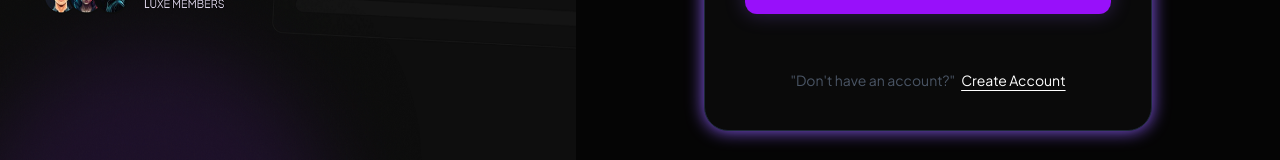
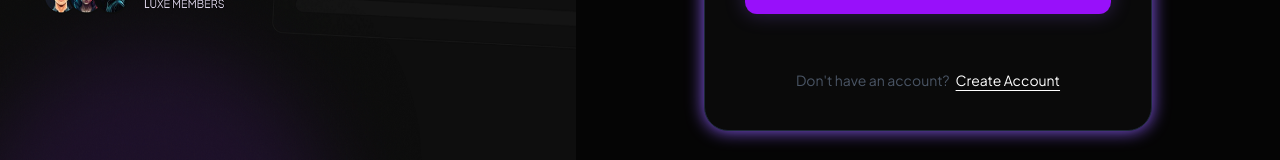
Before and after one commit to Ammarghaly/Blink_Blog, a React (Vite) app: page /login in a window 1280 px wide. Shown: the part 500-660 px from the top of the page. Built offline with nearby package versions, Linux system fonts and the light colour scheme.

Commit message:
feat:(login)Update Text

```diff
--- a/src/pages/Login.tsx
+++ b/src/pages/Login.tsx
@@ -93,7 +93,7 @@ export default function Login() {
             </button>
 
             <p className="text-center text-gray-600 text-sm mt-8">
-              "Don't have an account?"
+              Don't have an account?
               <span
                 className="text-white ml-1.5 cursor-pointer hover:text-primary underline underline-offset-4"
                 onClick={() => navigate("/register")}
```
